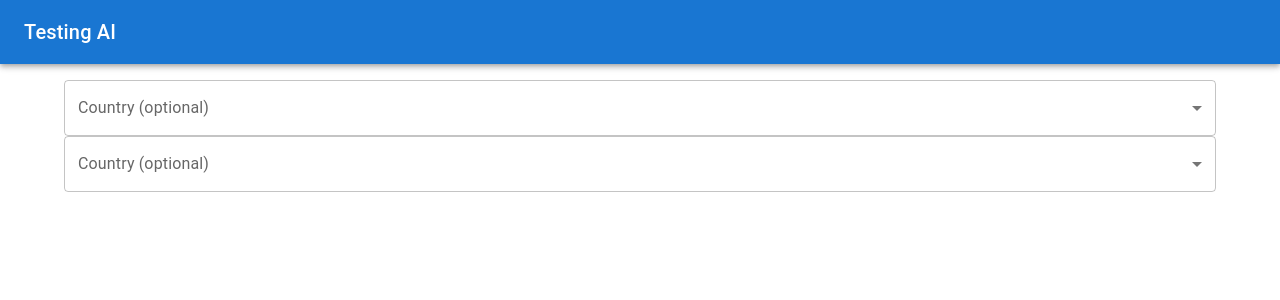
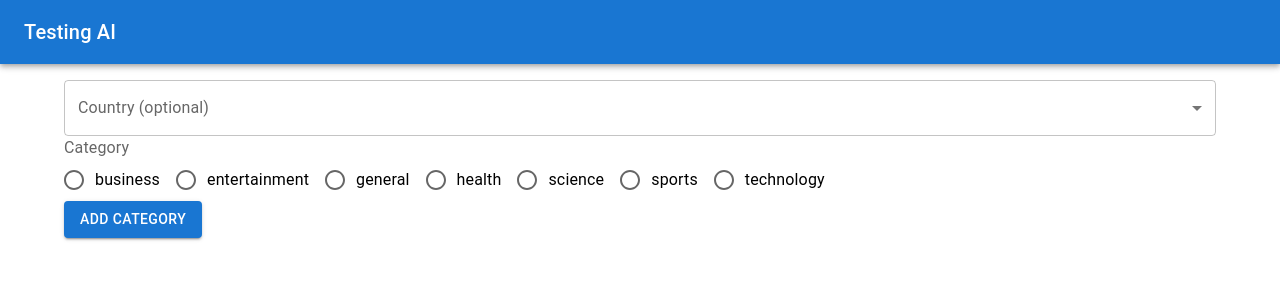
Before and after one commit to Jaymerist/IAintReadingAllThat, a Next.js app in the folder IAintReadingAllThat/news-pages/: page / in a window 1280 px wide. Shown: the top 300 px of the page. Built offline with nearby package versions, Linux system fonts and the light colour scheme.

Commit message:
created category list for frontend

```diff
--- a/IAintReadingAllThat/news-pages/categoryList.js
+++ b/IAintReadingAllThat/news-pages/categoryList.js
@@ -21,3 +21,5 @@ const CATEGORY_LIST = [
         category: "technology"
     }
 ]
+
+export { CATEGORY_LIST }
--- a/IAintReadingAllThat/news-pages/pages/index.js
+++ b/IAintReadingAllThat/news-pages/pages/index.js
@@ -1,17 +1,25 @@
 import { COUNTRY_LIST } from '../countryList';
+import { CATEGORY_LIST } from '../categoryList';
 import { useState } from 'react';
 
 import Head from 'next/head'
 import Box from '@mui/material/Box';
+import Button from '@mui/material/Button';
 import InputLabel from '@mui/material/InputLabel';
+import FormLabel from '@mui/material/FormLabel';
+import FormControlLabel from '@mui/material/FormControlLabel';
 import MenuItem from '@mui/material/MenuItem';
 import Container from '@mui/material/Container'
 import FormControl from '@mui/material/FormControl'
 import Select from '@mui/material/Select';
+import Grid from '@mui/material/Grid';
 import NavBar from '../components/NavBar';
+import Radio from '@mui/material/Radio';
+import RadioGroup from '@mui/material/RadioGroup';
 
 export default function Home() {
   const [countryData, setCountryData] = useState()
+  const [categoryData, setcategoryData] = useState()
 
   const handleCountryChange = (event) => {
     setCountryData(event.target.value)
@@ -19,7 +27,6 @@ export default function Home() {
 
 
   return <div>
-    {console.log(COUNTRY_LIST)}
     <Head>
       <title>I Ain't Reading All that</title>
       <meta name="description" content="I Ain't reading all that" />
@@ -41,20 +48,32 @@ export default function Home() {
             })}
           </Select>
       </FormControl>
-      <FormControl fullWidth>
-        <InputLabel id="country-label">Country (optional)</InputLabel>
-          <Select
-            labelId="country-label"
-            id="country"
-            value={countryData}
-            label="Country"
-            onChange={handleCountryChange}
+      <Grid item xs={12} sm={12}>
+          <FormControl>
+            <FormLabel id="category">Category</FormLabel>
+            <RadioGroup
+              row
+              aria-labelledby="category"
+              name="category"
+              value={categoryData}
+              onChange={(event) => {
+                setRating(event.target.value)
+              }}
+            >
+              {CATEGORY_LIST.map((category, index) => {
+                return <FormControlLabel value={category.category} control={<Radio />} label={category.category} />
+              })}
+            </RadioGroup>
+         </FormControl>
+        </Grid>
+        <Grid item xs={12} sm={12}>
+          <Button
+            variant="contained"
+            type="submit"
           >
-            {COUNTRY_LIST.map((country, index) => {
-              return <MenuItem value={country.code}>{country.name}</MenuItem>
-            })}
-          </Select>
-      </FormControl>
+            Add Category
+          </Button>
+        </Grid>
     </Container>
   </div>
 }
```
